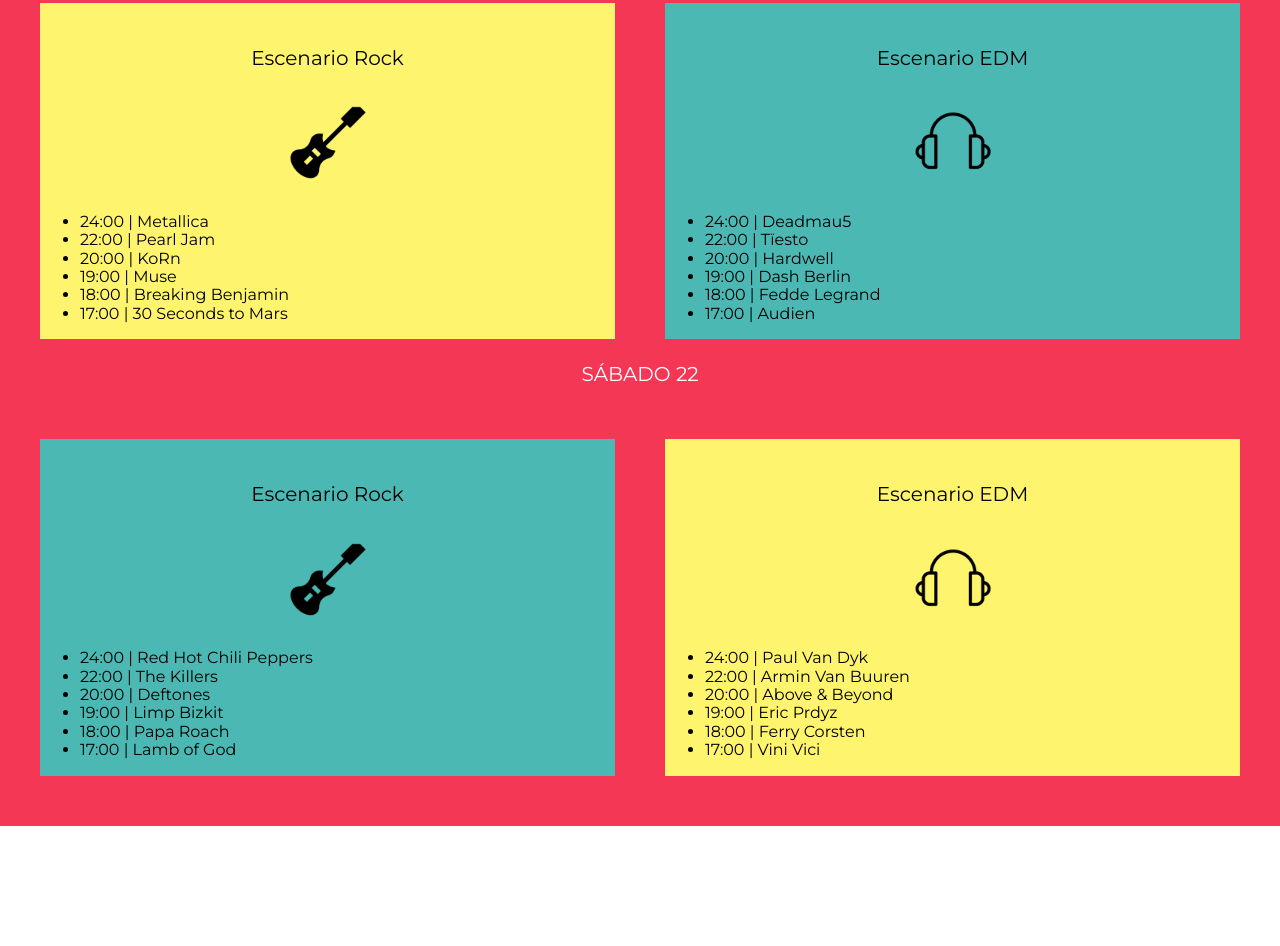
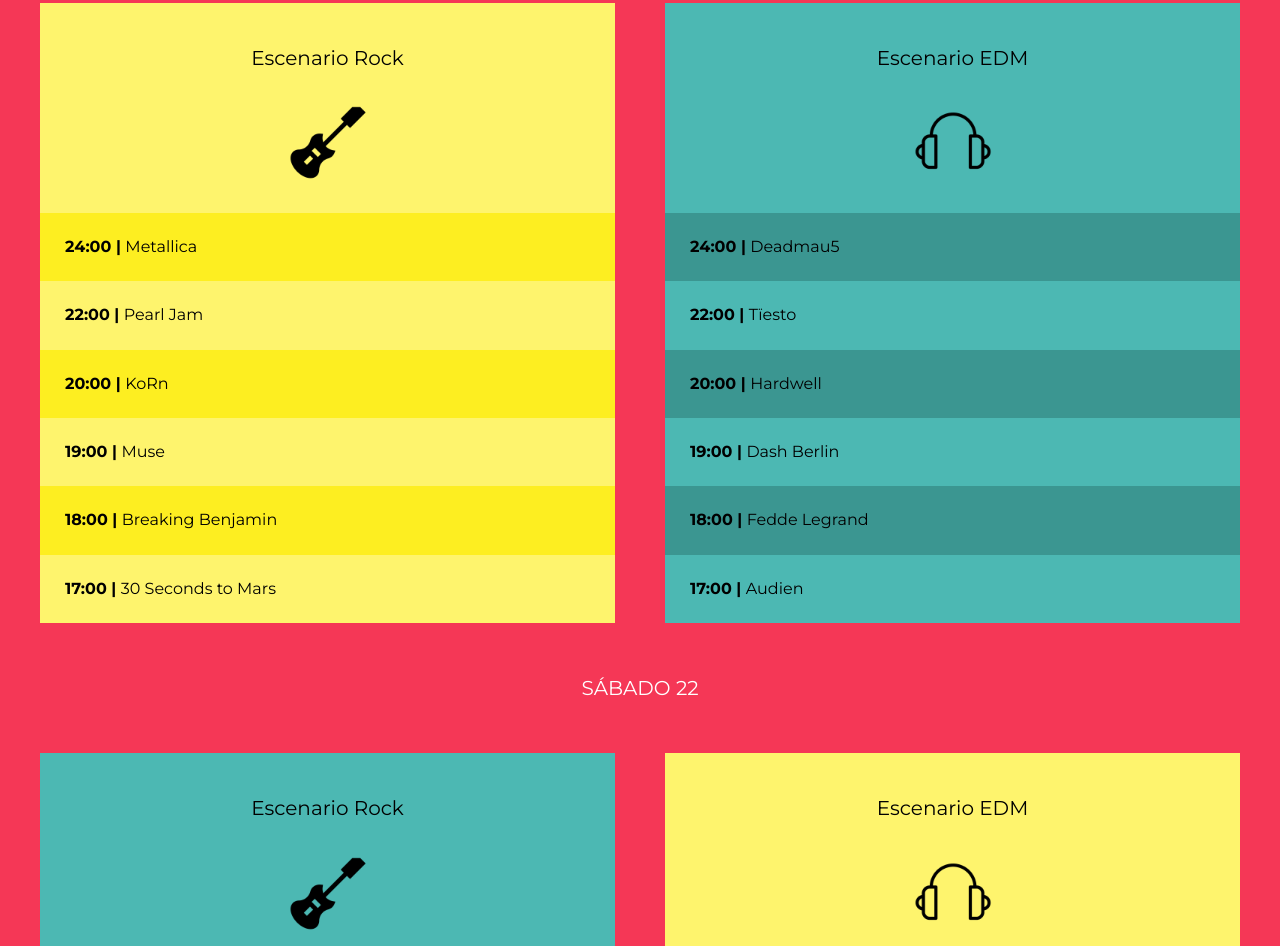
Before and after one commit to r0odr1/FestivalMusica, a website: page index.html in a window 1280 px wide. Shown: the part 1421-2367 px from the top of the page. Before the commit the page ends 2247 px from the top, so only its background shows below. Drawn offline with Linux system fonts and the light colour scheme.

Commit message:
Finalizando el SCSS al Lineup

```diff
--- a/src/scss/base/_mixins.scss
+++ b/src/scss/base/_mixins.scss
@@ -32,8 +32,14 @@
   }
 }
 
-@mixin grid ($columnas, $espaciado){
+@mixin grid($columnas, $espaciado) {
   display: grid;
   grid-template-columns: repeat($columnas, 1fr);
   gap: $espaciado;
 }
+
+@mixin reset-list {
+  margin: 0;
+  padding: 0;
+  list-style: none;
+}
--- a/src/scss/layout/_lineup.scss
+++ b/src/scss/layout/_lineup.scss
@@ -13,7 +13,7 @@
 
   .day {
     text-transform: uppercase;
-    margin-bottom: 5rem;
+    margin: 5rem 0;
   }
 }
 
@@ -31,7 +31,7 @@
 
     .scenario-name {
       &:after {
-        content: '';
+        content: "";
         display: block;
         width: 20rem;
         height: 10rem;
@@ -52,10 +52,31 @@
   background-image: url(../img/icono_rock.png);
 }
 
+.calendar {
+  @include m.reset-list;
+
+  li {
+    padding: 2.5rem;
+    font-weight: 700;
+
+    span {
+      font-weight: 400;
+    }
+  }
+}
+
 .bg-yellow {
   background-color: v.$yellow;
+
+  li:nth-child(odd) {
+    background-color: darken(v.$yellow, 15%);
+  }
 }
 
 .bg-green {
   background-color: v.$green;
+
+  li:nth-child(odd) {
+    background-color: darken(v.$green, 10%);
+  }
 }
```
Also changed, not shown: build/css/app.css.
